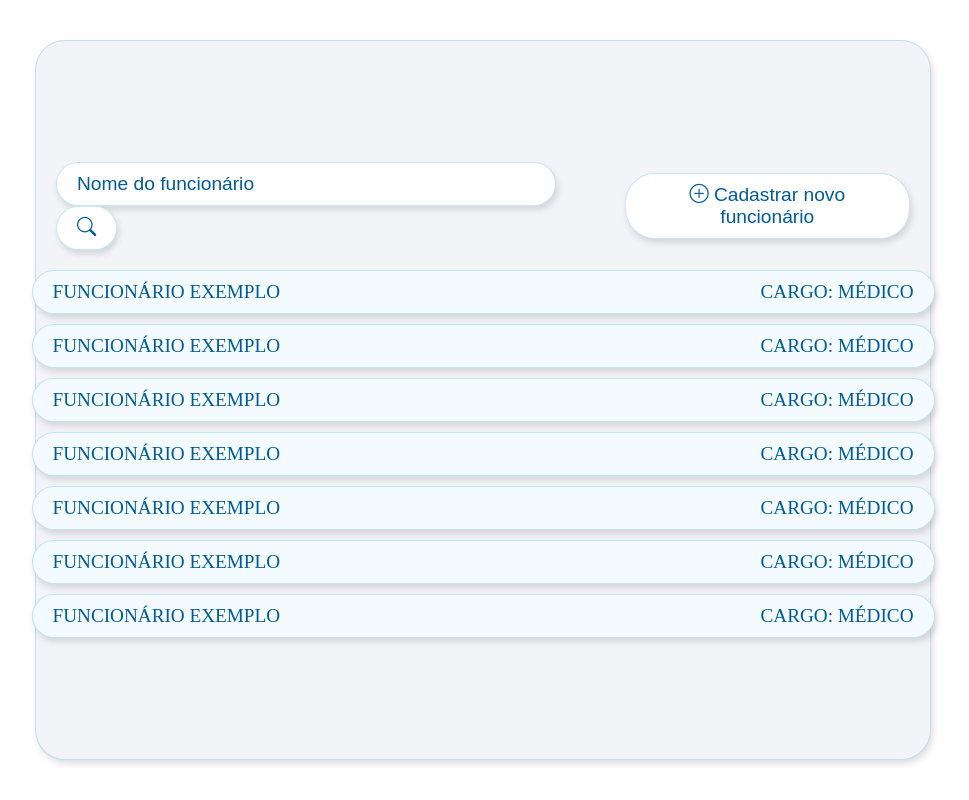
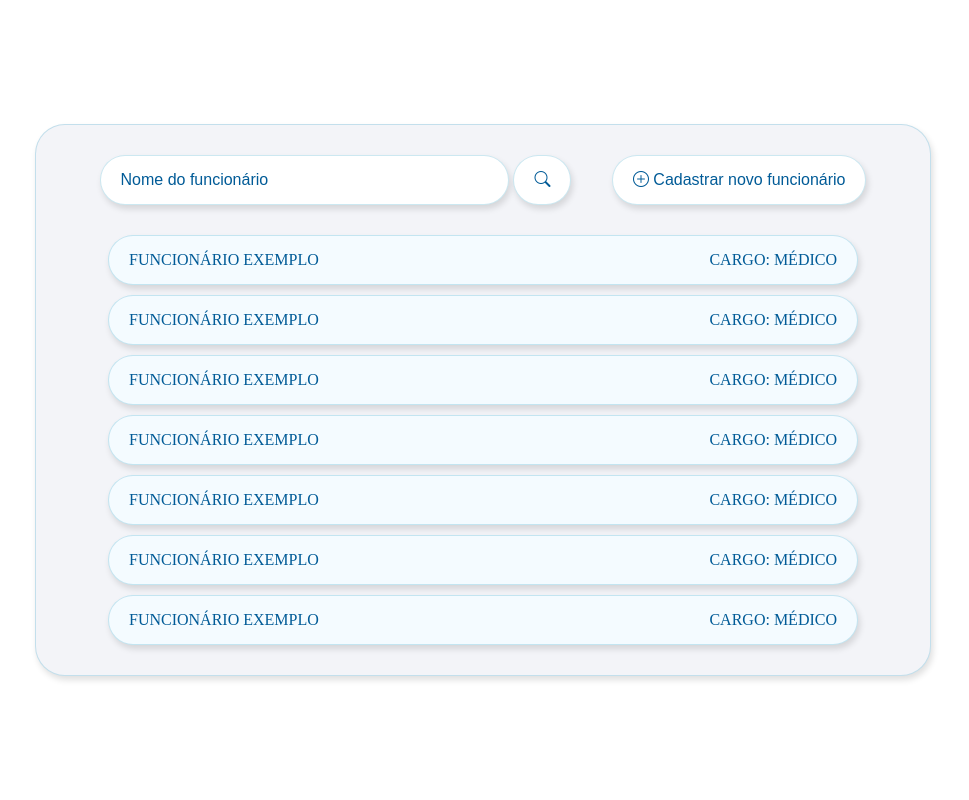
Before and after one commit to eumarianamota/clinic-system, a plain HTML site: page adm/adm.html in a window 1280 px wide. Shown: the whole page, without its empty margins (157-1126 px from the left). Drawn offline with nearby package versions, Linux system fonts and the light colour scheme.

Commit message:
adm interface

```diff
--- a/adm/adm.html
+++ b/adm/adm.html
@@ -63,6 +63,6 @@
         </div>
     </div>
 
-    <script src="js/adm.js"></script>
+    <script src="../js/adm.js"></script>
 </body>
 </html>
--- a/css/adm.css
+++ b/css/adm.css
@@ -9,9 +9,9 @@ body {
     align-items: center;
     justify-content: center;
 
-    background-color: var(--white);
     height: 100vh;
 }
+
 
 .container {
     display: flex;
@@ -25,28 +25,36 @@ body {
     border-radius: 30px;
 
     width: 70%;
-    height: 90vh;
     padding: 30px 20px;
 }
+
 
 .header {
     display: flex;
     align-items: center;
     justify-content: center;
 
-    margin-bottom: 20px;
+    width: 100%;
+
+    margin-bottom: 30px;
 }
+
+
+.search-bar {
+    width: 60%;
+}
+
 
 .search-input {
     background-color: var(--white);
     border: solid 1px var(--form-border-adm);
     border-radius: 30px;
-    padding: 10px 20px;
+    padding: 15px 20px;
     box-shadow: 2px 4px 6px rgba(0, 0, 3, 0.125);
-    font-size: 1.2rem;
+    font-size: 1rem;
     color: var(--dark-blue-txt);
 
-    width: 500px;
+    width: 80%;
 }
 
 .search-input::placeholder {
@@ -57,28 +65,26 @@ body {
     background-color: var(--white);
     border: solid 1px var(--form-border-adm);
     border-radius: 30px;
-    padding: 10px 20px;
+    padding: 15px 20px;
     box-shadow: 2px 4px 6px rgba(0, 0, 3, 0.125);
-    font-size: 1.2rem;
+    font-size: 1rem;
     color: var(--dark-blue-txt);
-
-    margin-right: 30px;
 }
 
 .register {
     background-color: var(--white);
     border: solid 1px var(--form-border-adm);
     border-radius: 30px;
-    padding: 10px 20px;
+    padding: 15px 20px;
     box-shadow: 2px 4px 6px rgba(0, 0, 3, 0.125);
-    font-size: 1.2rem;
+    font-size: 1rem;
     color: var(--dark-blue-txt);
 }
 
-ul {
+.employees {
     display: flex;
     flex-direction: column;
-    justify-content: center;
+    justify-content: space-between;
     align-items: center;
     row-gap: 10px;
 }
@@ -87,58 +93,40 @@ ul {
     display: flex;
     justify-content: space-between;
     align-items: center;
-    width: 903px;
+
+    width: 750px;
 
     background-color: var(--form-color-adm);
     border: solid 1px var(--form-border-adm);
     border-radius: 30px;
-    padding: 10px 20px;
+    padding: 15px 20px;
     box-shadow: 2px 4px 6px rgba(0, 0, 3, 0.125);
-    font-size: 1.2rem;
+    font-size: 1rem;
     color: var(--dark-blue-txt);
 }
 
-
 /* TELA DE REGISTRO */
-
-* {
-    margin: 0;
-    padding: 0;
-    box-sizing: border-box;
+.container-input {
+    width: 100%;
 }
 
-body {
-    display: flex;
-    align-items: center;
-    justify-content: center;
+input {
 
-    background-color: var(--white);
-    height: 100vh;
+    width: 100%;
 }
 
-.container {
-    display: flex;
-    flex-direction: column;
-
-    background-color: var(--background-container);
-    box-shadow: 2px 4px 6px rgba(0, 0, 3, 0.125);
-    border: solid 1px var(--form-border-adm);
-    border-radius: 30px;
-
-    width: 70%;
-    height: 90vh;
-    padding: 30px 20px;
+.input-3 {
+    width: 33%;
 }
-
-.back-btn {
+/* .back-btn {
     width: 25px;
     height: 25px;
     border-radius: 20px;
     border: solid 1px var(--dark-blue-txt);
     color: var(--dark-blue-txt);
-}
+} */
 
-h1{
+/* h1{
     margin: 10px 0;
     text-align: center;
-}
+}  */
--- a/js/adm.js
+++ b/js/adm.js
@@ -2,5 +2,5 @@ const registerBtn = document.getElementById("register")
 
 registerBtn.addEventListener("click", () => {
     console.log("to clicando")
-    window.location.href = "cadastrar-funcionario/index.html"
+    window.location.href = "register-employee.html"
 })
```
Also changed, not shown: adm/register-employee.html (+15 -10 lines).
